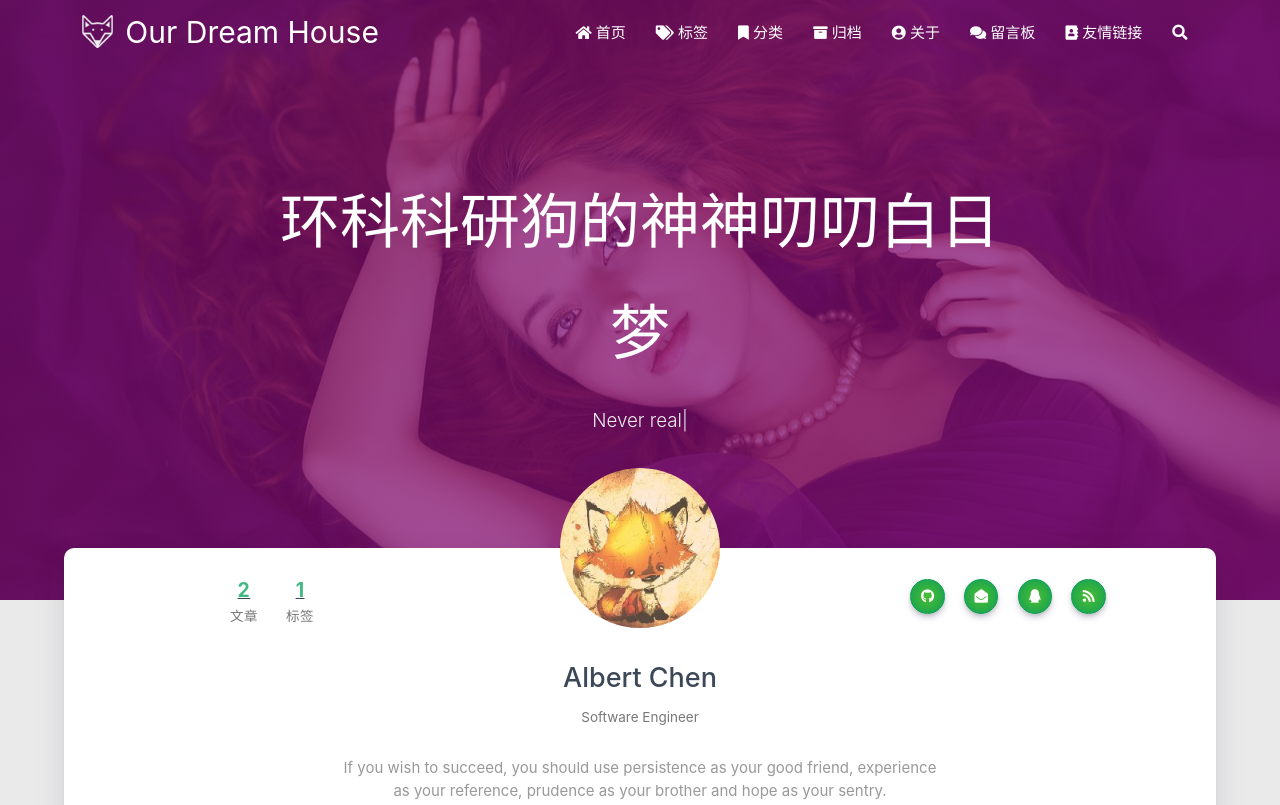
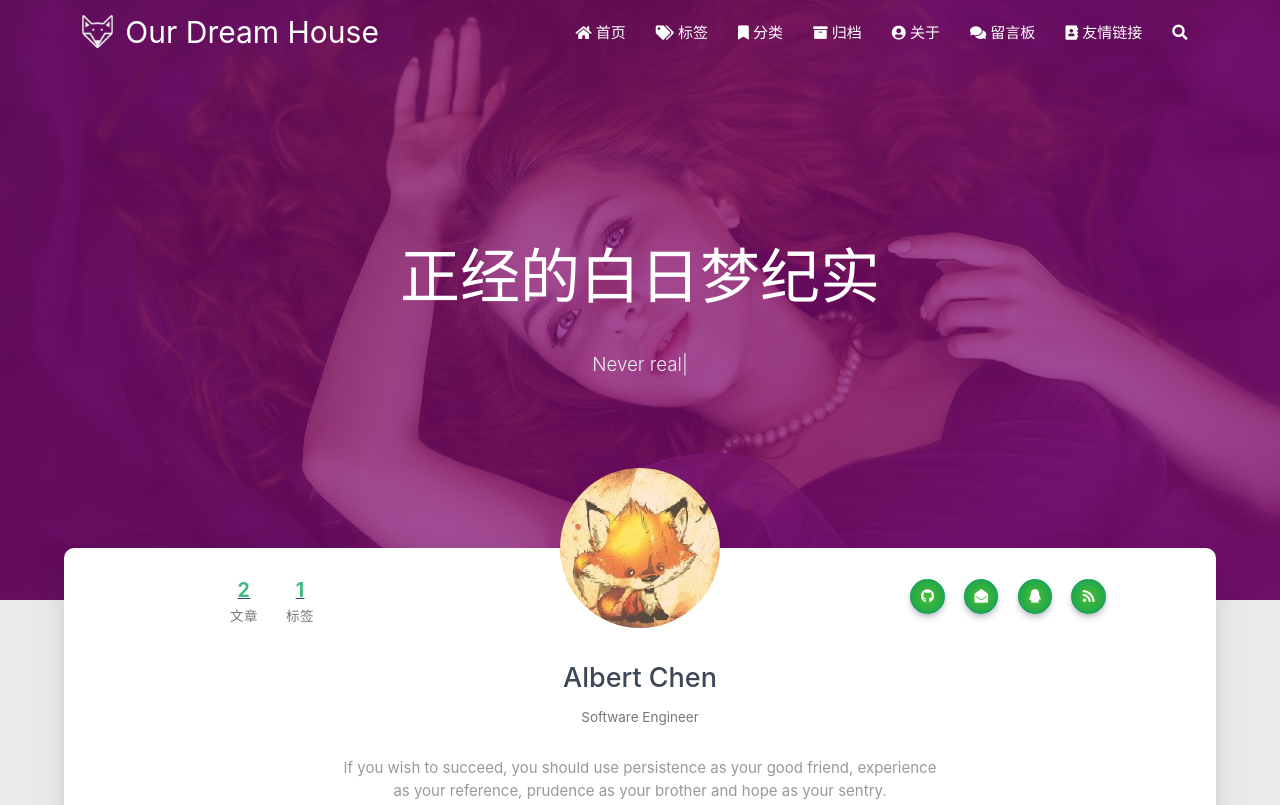
Before and after one commit to YAChenpku/YAChenpku.github.io, a plain HTML site: page about/index.html in a window 1280 px wide. Shown: the top 805 px of the page. Drawn offline with nearby package versions, Linux system fonts and the light colour scheme; some packages are replaced by stand-ins of ours; no server answers; a script that the page names is missing.

Commit message:
Site updated: 2020-05-16 22:35:15

```diff
--- a/about/index.html
+++ b/about/index.html
@@ -318,7 +318,7 @@
         <div class="brand">
             <div class="title center-align">
 
-                环科科研狗的神神叨叨白日梦
+                正经的白日梦纪实
 
             </div>
 
```
Also changed, not shown: archives/2020/05/index.html (+1 -1 lines), archives/2020/index.html (+1 -1 lines), archives/index.html (+1 -1 lines), categories/index.html (+1 -1 lines), contact/index.html (+1 -1 lines), index.html (+1 -1 lines), tags/blog/index.html (+1 -1 lines), tags/index.html (+1 -1 lines).
